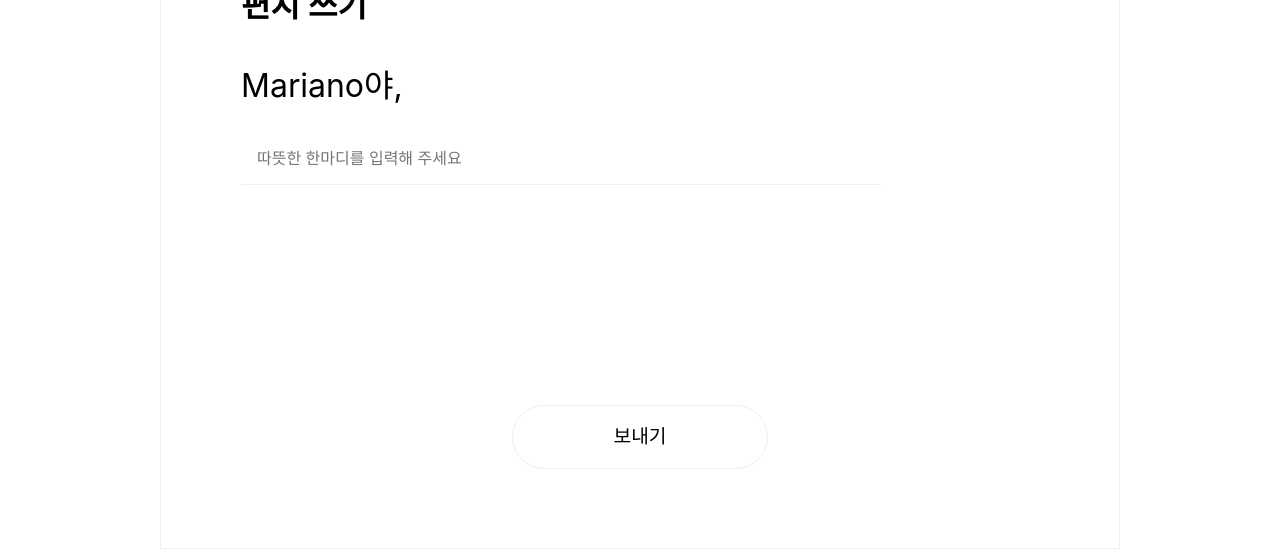
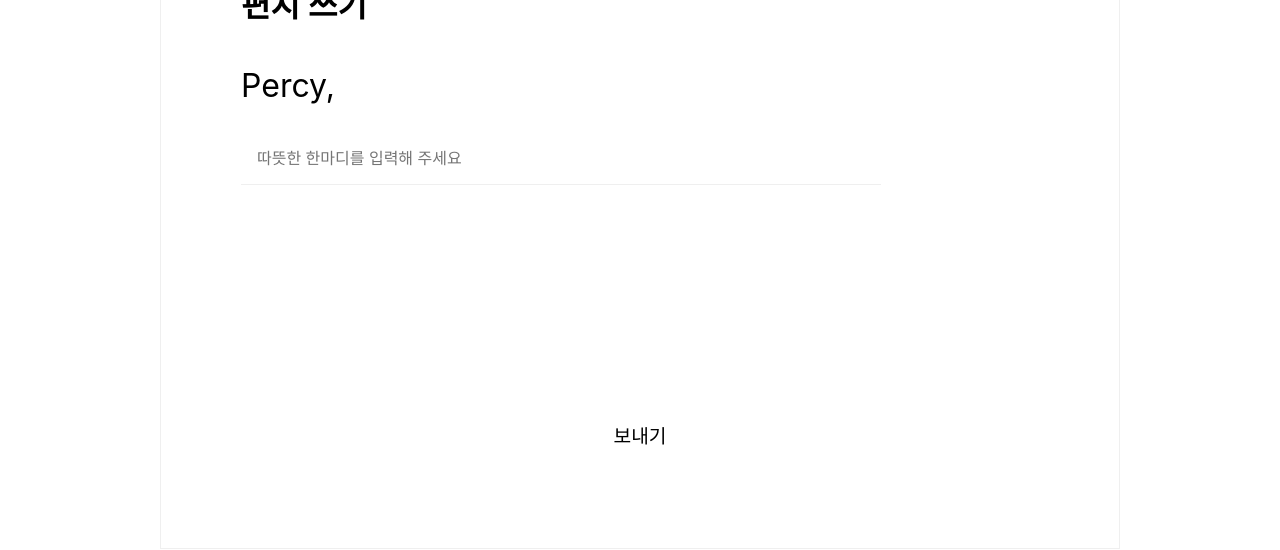
Before and after one commit to KyubumJang/rwrw-web, a React (Create React App) app: page /letter in a window 1280 px wide. Shown: the part 235-785 px from the top of the page. Built offline with nearby package versions, Linux system fonts and the light colour scheme.

Commit message:
feat: Send Letter 완성 및 Button 컴포넌트화 타입 수정

```diff
--- a/src/components/Button/Button.tsx
+++ b/src/components/Button/Button.tsx
@@ -5,36 +5,36 @@ import { ColorType } from '../../styles/theme';
 export interface ButtonProps {
   bgColor?: ColorType;
   color?: ColorType;
-  size: string;
+  btnSize?: 'large' | 'mid';
+  onClick?: (event: React.MouseEvent<HTMLDivElement, MouseEvent>) => void;
 }
 
-type StyleType = Pick<ButtonProps, 'color' | 'bgColor' | 'size'>;
-type SizeType = Pick<ButtonProps, 'size'>;
-
-const Button: React.FC<ButtonProps> = ({ children, color, bgColor, size, ...rest }) => {
+type StyleType = Pick<ButtonProps, 'color' | 'bgColor' | 'btnSize'>;
+type SizeType = Pick<ButtonProps, 'btnSize'>;
+const Button: React.FC<ButtonProps> = ({ children, color, bgColor, btnSize, ...props }) => {
   return (
-    <Wrapper color={color} bgColor={bgColor} size={size} {...rest}>
+    <Wrapper color={color} bgColor={bgColor} btnSize={btnSize} {...props}>
       {children}
     </Wrapper>
   );
 };
 
 Button.defaultProps = {
-  color: 'lightGrey',
+  btnSize: 'mid',
 };
 
 export default Button;
 
 const sizeStyles = css<SizeType>`
-  ${({ size }) =>
-    size === 'large' &&
+  ${({ btnSize }) =>
+    btnSize === 'large' &&
     css`
       width: 16rem;
       height: 4rem;
       font-size: 1.2rem;
     `}
-  ${({ size }) =>
-    size === 'mid' &&
+  ${({ btnSize }) =>
+    btnSize === 'mid' &&
     css`
       // size custom
       width: 16rem;
@@ -52,7 +52,7 @@ const Wrapper = styled.div<StyleType>`
   cursor: pointer;
   color: ${({ theme, color }) => color || theme.colors.black};
   background-color: ${({ bgColor }) => bgColor};
-  ${sizeStyles}
+  ${sizeStyles};
   &:hover {
     background-color: ${({ theme }) => theme.colors.lightGrey};
     border: 1px solid ${({ theme }) => theme.colors.black};
--- a/src/components/Header/Header.tsx
+++ b/src/components/Header/Header.tsx
@@ -23,5 +23,4 @@ const Wrapper = styled.div`
 const Logo = styled.div`
   font-size: 1.6rem;
   font-weight: 500;
-  color: #000000;
 `;
--- a/src/hooks/useInput.ts
+++ b/src/hooks/useInput.ts
@@ -1,6 +1,4 @@
-import { useState, useCallback, ChangeEvent } from 'react';
-
-type onChangeType = (e: ChangeEvent<HTMLInputElement>) => void;
+import { useState, useCallback } from 'react';
 
 const useInput = (initValue = '') => {
   const [value, setValue] = useState(initValue);
@@ -9,7 +7,7 @@ const useInput = (initValue = '') => {
     setValue(e.target.value);
   }, []);
 
-  return [value, handler, setValue] as [string, onChangeType, typeof setValue];
+  return { value, handler, setValue };
 };
 
 export default useInput;
--- a/src/pages/Letter.tsx
+++ b/src/pages/Letter.tsx
@@ -2,21 +2,24 @@ import React from 'react';
 import styled from 'styled-components';
 import useInput from '../hooks/useInput';
 import faker from 'faker';
+import Button from '../components/Button/Button';
+
+const name = faker.name.firstName();
 
 const Letter: React.FC = () => {
-  const [letter, handleLetter] = useInput('');
+  const letterInput = useInput('');
   const handleSubmit = async () => {
-    // 입력한 편지 제출 로직
+    // TODO: 입력한 편지 제출 로직
   };
   return (
     <Wrapper>
       <LetterWrapper>
         <LetterTitle>편지 쓰기</LetterTitle>
-        <LetterTo>{faker.name.firstName()}야,</LetterTo>
+        <LetterTo>{name},</LetterTo>
         <LetterInput
           placeholder="따뜻한 한마디를 입력해 주세요"
-          onChange={handleLetter}
-          value={letter}
+          onChange={letterInput.handler}
+          value={letterInput.value}
         ></LetterInput>
       </LetterWrapper>
       <LetterSubmitBtn onClick={handleSubmit}>보내기</LetterSubmitBtn>
@@ -63,21 +66,7 @@ const LetterInput = styled.input`
   font-size: 1rem;
 `;
 
-const LetterSubmitBtn = styled.div`
+const LetterSubmitBtn = styled(Button)`
   position: absolute;
-  display: flex;
-  align-items: center;
-  justify-content: center;
   bottom: 5rem;
-  width: 16rem;
-  height: 4rem;
-  cursor: pointer;
-  font-size: 1.2rem;
-  font-weight: 500;
-  border-radius: 3rem;
-  border: 1px solid #efefef;
-  &:hover {
-    background-color: ${({ theme }) => theme.colors.lightGrey};
-    border: 1px solid ${({ theme }) => theme.colors.black};
-  }
 `;
```
